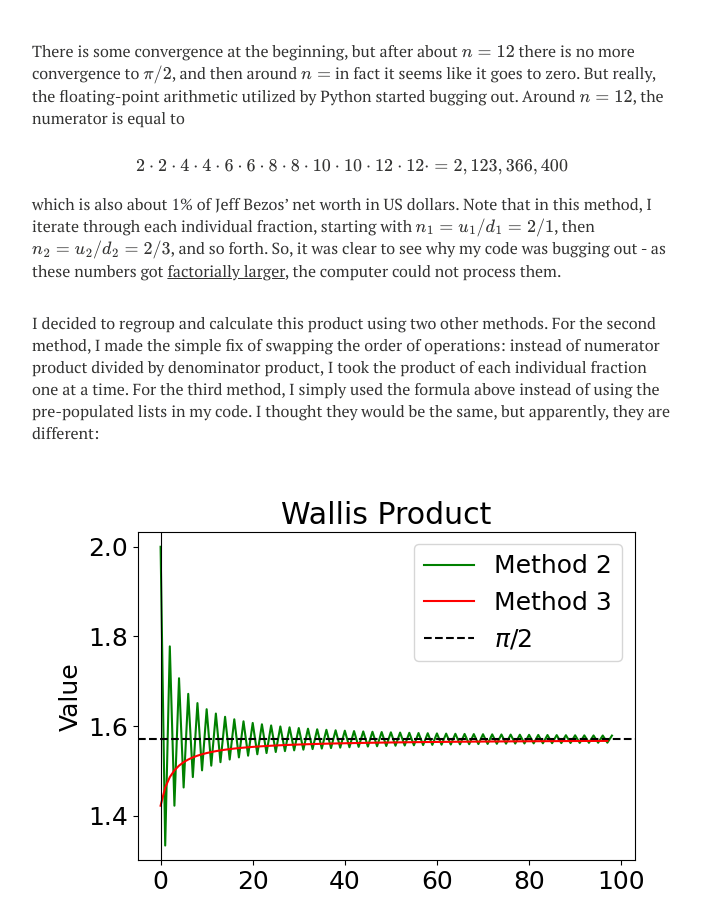
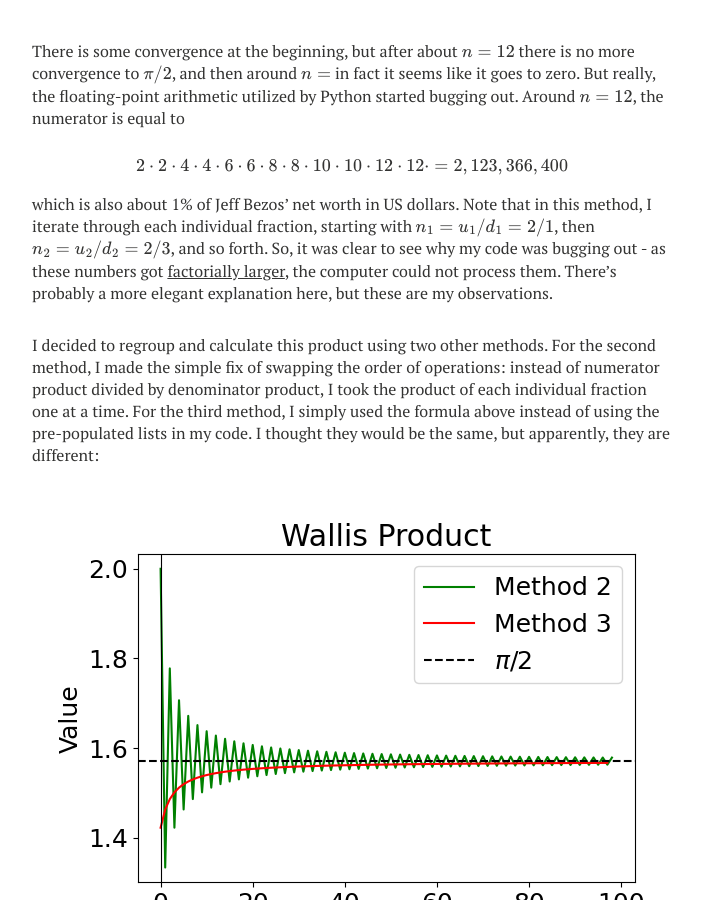
Before and after one commit to josephfogarty/josephfogarty.github.io, a Jekyll site: the page built from _posts/2020-01-20-wallis.md, in a window 1280 px wide and 900 px high, scrolled down 1332 px. Shown: the whole window, without its empty margins (288-989 px from the left). Built offline with Jekyll 4.4.1, drawn with Linux system fonts in a browser that asks for light colours; nearby versions of some CDN libraries; formulas are drawn with MathJax 3.

Commit message:
Update 2020-01-20-wallis.md

```diff
--- a/_posts/2020-01-20-wallis.md
+++ b/_posts/2020-01-20-wallis.md
@@ -37,7 +37,7 @@ There is some convergence at the beginning, but after about $$n=12$$ there is no
 
 $$2\cdot 2\cdot 4\cdot 4\cdot 6\cdot 6\cdot 8\cdot 8\cdot 10\cdot 10\cdot 12\cdot 12\cdot = 2,123,366,400$$
 
-which is also about 1% of Jeff Bezos' net worth in US dollars. Note that in this method, I iterate through each individual fraction, starting with $$n_1=u_1/d_1=2/1$$, then $$n_2=u_2/d_2=2/3$$, and so forth. So, it was clear to see why my code was bugging out - as these numbers got [factorially larger](https://en.wikipedia.org/wiki/Factorial), the computer could not process them.
+which is also about 1% of Jeff Bezos' net worth in US dollars. Note that in this method, I iterate through each individual fraction, starting with $$n_1=u_1/d_1=2/1$$, then $$n_2=u_2/d_2=2/3$$, and so forth. So, it was clear to see why my code was bugging out - as these numbers got [factorially larger](https://en.wikipedia.org/wiki/Factorial), the computer could not process them. There's probably a more elegant explanation here, but these are my observations.
 
 I decided to regroup and calculate this product using two other methods. For the second method, I made the simple fix of swapping the order of operations: instead of numerator product divided by denominator product, I took the product of each individual fraction one at a time. For the third method, I simply used the formula above instead of using the pre-populated lists in my code. I thought they would be the same, but apparently, they are different:
 
```
